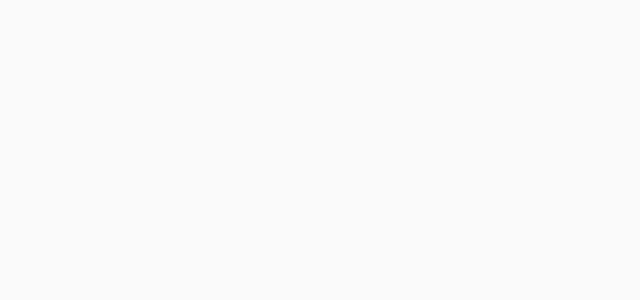
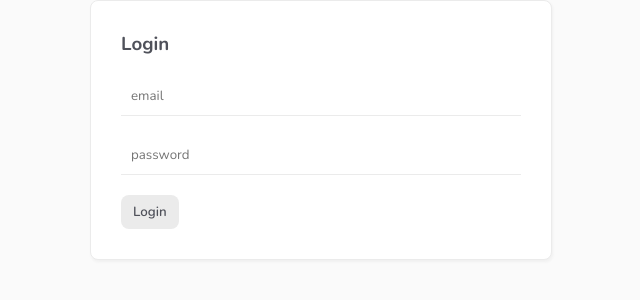
Before and after one commit to RenrevZ/Tempest-Playlist, a Vue app: page /login in a window 1280 px wide. Before the commit this address had no page. Shown: the top 300 px of the page, without its empty margins (319-959 px from the left). Built offline with nearby package versions, Linux system fonts and the light colour scheme.

Commit message:
added composables and login was done

```diff
--- a/src/composables/Login.js
+++ b/src/composables/Login.js
@@ -2,23 +2,26 @@ import { ref } from 'vue'
 import { projectAuth } from '../firebase/config'
 
 const error = ref(null)
+const isLoading = ref(false)
 
 const login = async (email, password) => {
   error.value = null
-
+  isLoading.value = true
   try {
     const res = await projectAuth.signInWithEmailAndPassword(email, password)
     error.value = null
+    isLoading.value = false
     return res
   }
   catch(err) {
     console.log(err.message)
     error.value = 'Incorrect login credentials'
+    isLoading.value = false
   }
 }
 
-const useLogin = () => {
-  return { error, login }
+const Login = () => {
+  return { error, login, isLoading }
 }
 
-export default useLogin
+export default Login
--- a/src/firebase/config.js
+++ b/src/firebase/config.js
@@ -1,6 +1,6 @@
 import firebase from 'firebase/compat/app'
-import 'firebase/firestore'
-import 'firebase/auth'
+import 'firebase/compat/firestore'
+import 'firebase/compat/auth'
 
 const firebaseConfig = {
     apiKey: "AIzaSyDjr4Hgjf8RFEwAUnRUQWd9kZSRLgzrfp4",
--- a/src/router/index.js
+++ b/src/router/index.js
@@ -6,6 +6,11 @@ const routes = [
     path: '/',
     name: 'home',
     component: HomeView
+  },
+  {
+    path: '/login',
+    name: 'login',
+    component:  () => import('../views/auth/Login')
   }
 ]
 
--- /dev/null
+++ b/src/views/auth/Login.vue
@@ -0,0 +1,41 @@
+<template>
+  <form @submit.prevent="submitForm">
+    <h3>Login</h3>
+    <input type="email"
+           placeholder="email"
+           v-model="email">
+
+    <input type="password"
+           placeholder="password"
+           v-model="password">
+    <div v-if="error" class="error">{{ error }}</div>
+    <button v-if="!isLoading">Login</button>
+    <button v-if="isLoading" disabled>Loading...</button>
+  </form>
+</template>
+
+<script>
+    import Login from '@/composables/Login'
+    import { ref } from '@vue/reactivity'
+export default{
+    setup(){
+        const {error,login,isLoading} = Login()
+        const email = ref('')
+        const password = ref('')
+
+        const submitForm = async () =>  {
+            const response = await login(email.value,password.value)
+            if(!error.value){
+                console.log('wrong credentials');
+            }
+        }
+        console.log(email.value)
+
+        return { email,password,error,submitForm,isLoading}
+    }
+}
+</script>
+
+<style>
+
+</style>
```
Also changed, not shown: src/composables/Logout.js (+7 -4 lines), src/composables/Signup.js (+7 -6 lines), src/composables/useData.js (renamed from src/composables/useCollection.js, +7 -5 lines).
